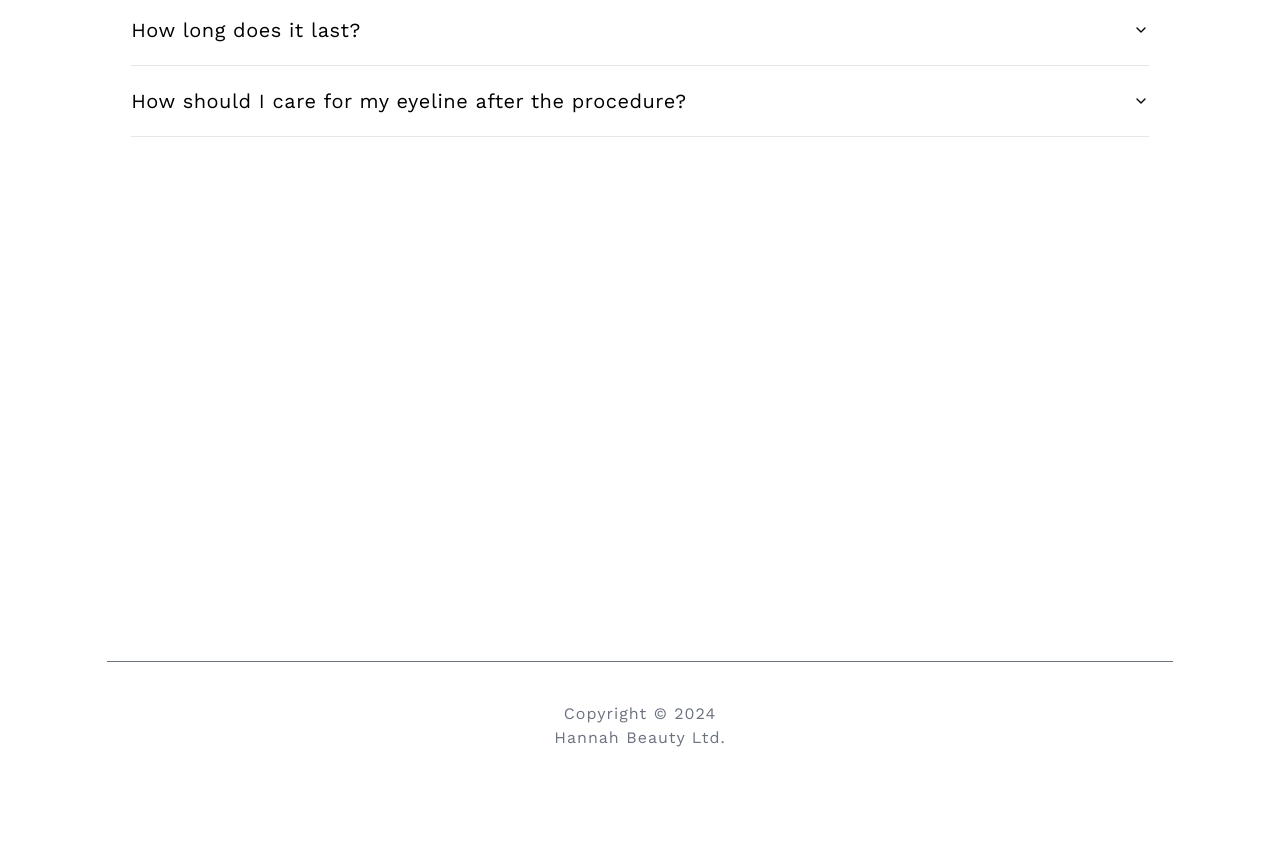
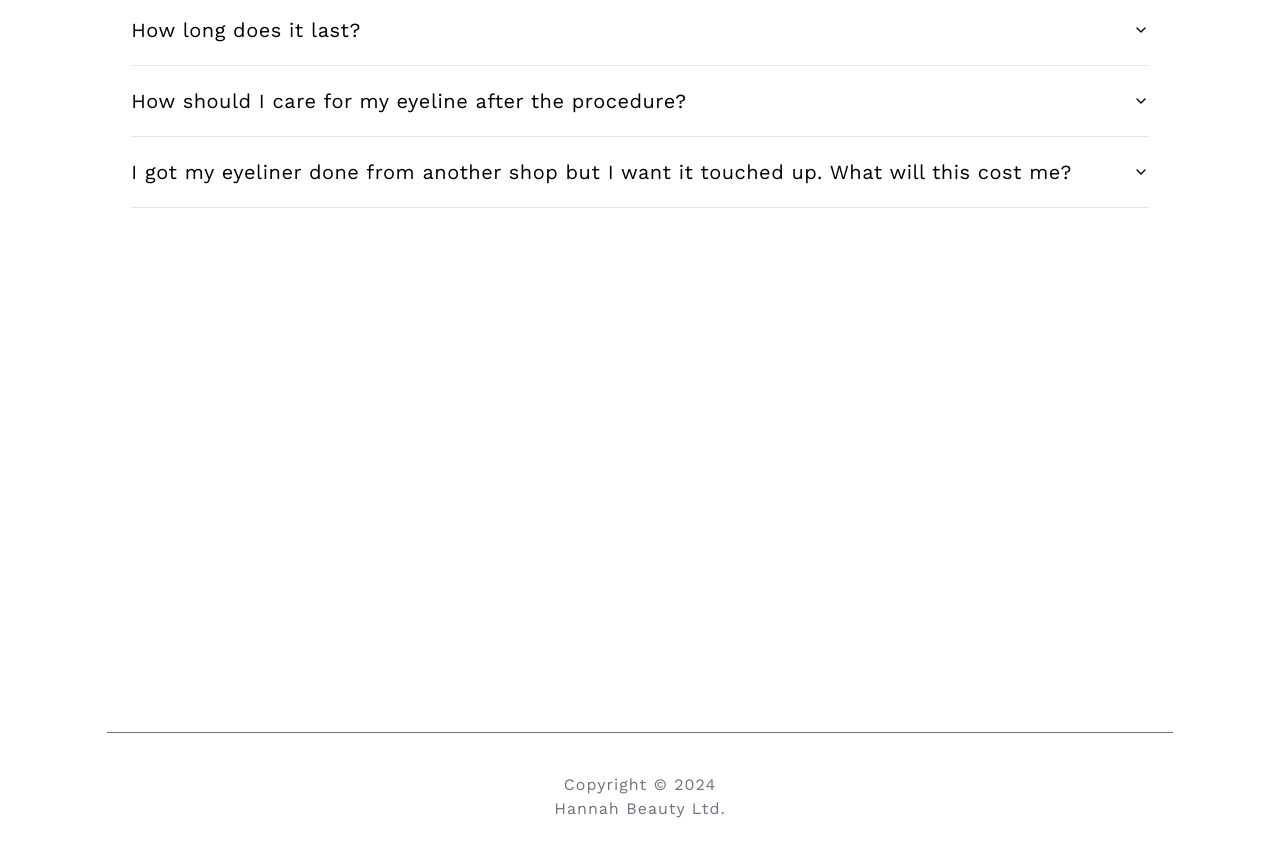
Before and after one commit to lukekimchi/Hannah-Beauty-Website-v1, a React (Vite) app: page /eyeliner in a window 1280 px wide. Shown: the part 2120-2976 px from the top of the page. Before the commit the page ends 2925 px from the top, so only its background shows below. Built offline with nearby package versions, Linux system fonts and the light colour scheme.

Commit message:
Update faq

```diff
--- a/src/constants/faq.js
+++ b/src/constants/faq.js
@@ -86,7 +86,7 @@ export const browsFaqData = [
     • Ideal for Sensitive Skin Types: Perfect for people with oily, sensitive, or aging skin.
     • Quicker Healing: The recovery period is relatively short, typically around 5 days, lessening the interruption to everyday life. The aftercare process is a lot easier too.
     • Customizable: Offers a high degree of adjustability to meet individual preferences and needs.
-    `
+    `,
   },
   {
     id: 3,
@@ -121,6 +121,13 @@ export const browsFaqData = [
         • Avoid any activity that causes heavy sweating.
         • No swimming for 3 weeks.
         • Apply a thin layer of repair cream that I offer or Vaseline 2 times a day.
+        `,
+  },
+  {
+    id: 8,
+    q: "I got my brows done from another shop but I want it touched up. What will this cost me?",
+    a: `
+       Regardless of if you have had previous work done at another shop, the 1st session price of $400 will apply if this is your first time visiting Hannah Beauty.
         `,
   },
 ];
@@ -203,6 +210,13 @@ export const eyelinerFaqData = [
         Refrain from using eye makeup during the initial healing phase, and protect your eyes from sun exposure.
         `,
   },
+  {
+    id: 5,
+    q: "I got my eyeliner done from another shop but I want it touched up. What will this cost me?",
+    a: `
+       Regardless of if you have had previous work done at another shop, the 1st session price of $400 will apply if this is your first time visiting Hannah Beauty.
+        `,
+  },
 ];
 
 // FAQs specific to brows
@@ -264,8 +278,8 @@ export const smpFaqData = [
     q: "How long does it last?",
     a: `
         SMP is classed as a permanent treatment.
-        Around 3 to 6, or more, years after your final treatment, you may notice slight fading of the pigmentation on your scalp (which is usually very minimal).
-        You may come in for a touch up treatment at this point.
+        Around 4 to 7, or more, years after your final treatment, you may notice slight fading of the pigmentation on your scalp (which is usually very minimal).
+        You may come in for a touch up treatment at this point.3
         `,
   },
   {
```
